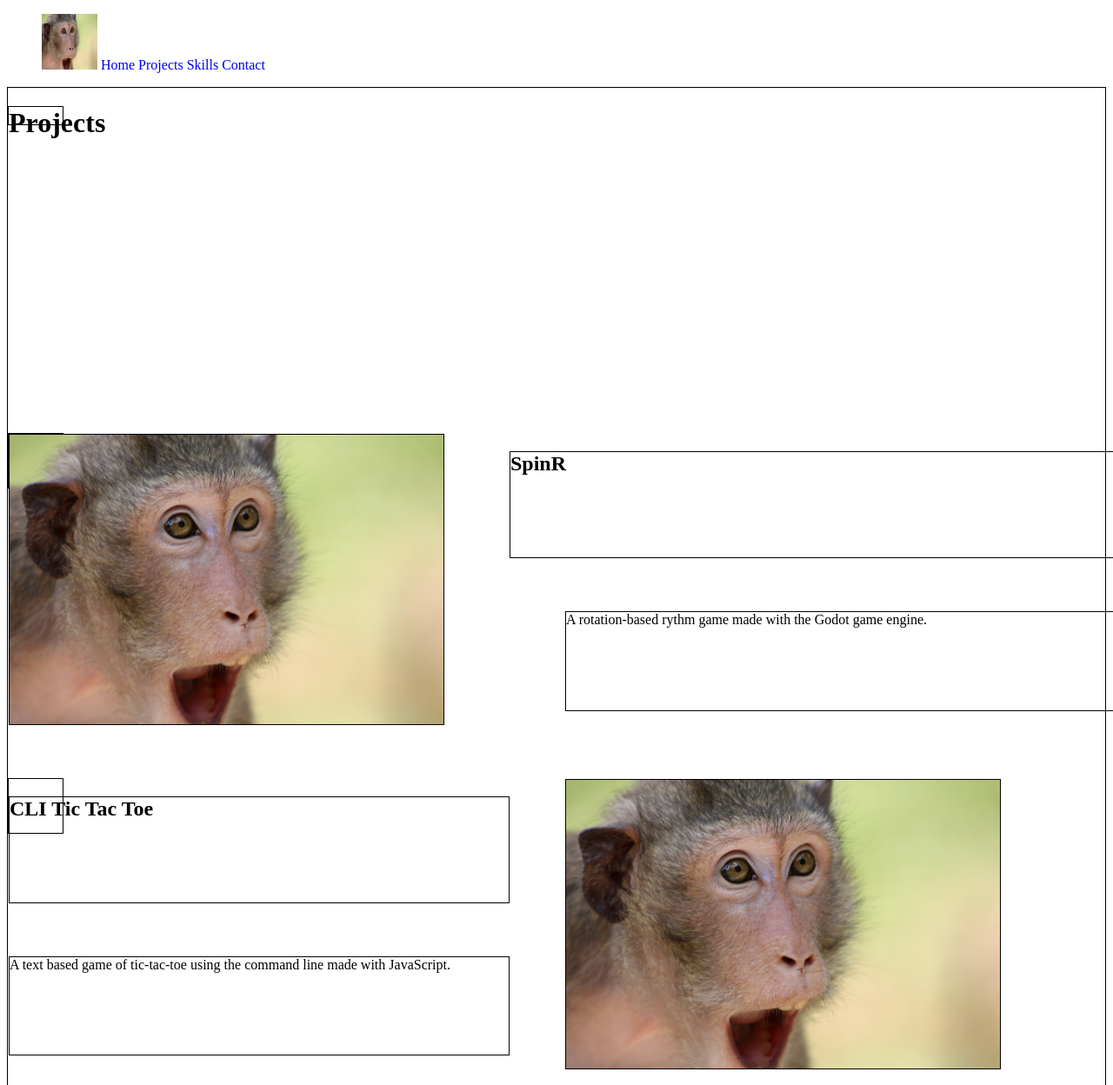
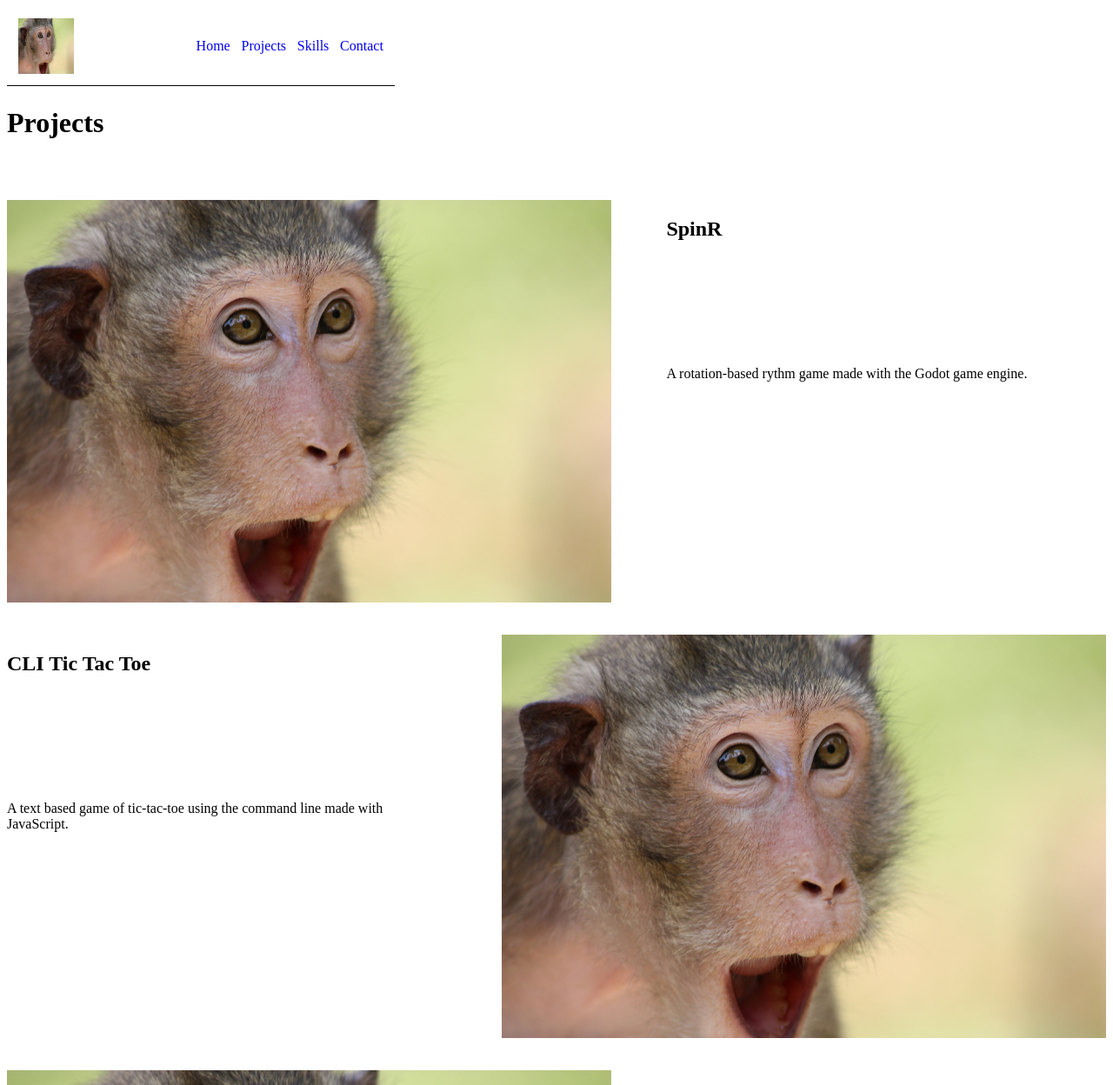
Before and after one commit to Heavy-Horn/Personal-Portfolio, a website: page pages/projects.html in a window 1280 px wide. Shown: the top 1248 px of the page at 87% size. Drawn offline with Linux system fonts and the light colour scheme.

Commit message:
Layout completed

```diff
--- a/components/contact/contact.css
+++ b/components/contact/contact.css
@@ -0,0 +1,50 @@
+.wrapper {
+    margin-left: 5vw;
+    margin-right: 5vw;
+    display: grid;
+    grid-template-columns: auto;
+    grid-template-rows: 5vw 5vw 5vw 10vw 5vw auto 10vw;
+}
+
+.title {
+    grid-column: 1/2;
+    grid-row: 2/3;
+}
+
+.description {
+    grid-column: 1/2;
+    grid-row: 4/5;
+}
+
+.contactform {
+    grid-column: 1/2;
+    grid-row: 6/7;
+    display: grid;
+    grid-template-columns: auto 5vw auto;
+    grid-template-rows: 5vw 4vw 6vw 4vw 20vw 3vw 5vw;
+}
+
+#name {
+    grid-column: 1/4;
+    grid-row: 1/2;
+}
+
+#email {
+    grid-column: 1/4;
+    grid-row: 3/4;
+}
+
+#message {
+    grid-column: 1/4;
+    grid-row: 5/6;
+}
+
+.button {
+    grid-column: 1/2;
+    grid-row: 7/8;
+}
+
+.secondary {
+    grid-row: 7/8;
+    grid-column: 3/4;
+}
--- a/components/header/header.css
+++ b/components/header/header.css
@@ -1,13 +1,23 @@
-.Logo {
+.logo {
     width: 5vw;
     height: 5vw;
-    display: inline-block;
+    padding: 1vw;
+    margin-right: 10vw;
 }
 
-nav li {
-    display: inline-block;
+.navigation li {
+    display: inline-flex;
+    padding-right: 1vw;
 }
 
-nav a {
+.items {
+    align-items: center;
+    display: inline-flex;
+    margin: 0;
+    padding: 0;
+    border-bottom: 1px solid black;
+}
+
+.navigation a {
     text-decoration: none;
 }
--- a/components/home/home.css
+++ b/components/home/home.css
@@ -1,42 +1,65 @@
-#ProfileImage {
-    width: 40vw;
-    grid-column: 2/4;
+@media (max-width: 1080px) {
+    .wrapper {
+        margin-left: 2vw;
+        margin-right: 2vw;
+        display: grid;
+        grid-template-columns: 10vw 30vw 7vw auto;
+        grid-template-rows: 7vw 7vw 30vw 10vw auto 7vw;
+    }
+}
+
+@media (min-width: 1080px) {
+    .wrapper {
+        margin-left: 2vw;
+        margin-right: 2vw;
+        display: grid;
+        grid-template-columns: 10vw 20vw 7vw auto;
+        grid-template-rows: 7vw 7vw 20vw 10vw auto 7vw;
+    }
+}
+
+.profileimage {
+    grid-column: 2/3;
+    grid-row: 2/4;
+    width: 100%;
+    height: 100%;
+}
+
+
+.welcomemessage {
+    grid-column: 4/5;
+    grid-row: 2/3;
+}
+
+.bodytext {
+    grid-column: 4/5;
+    grid-row: 3/4;
+}
+
+.gallerywrapper {
+    grid-row: 5/6;
+    grid-column: 1/5;
+    display: grid;
+    grid-template-columns: 28% 8% 28% 8% 28%;
+    grid-template-rows: auto;
+}
+
+.gallery {
+    height: 100%;
+    width: 100%;
+}
+
+.galleryfirst {
+    grid-column: 1/2;
     grid-row: 1/2;
 }
 
-.Gallery {
-    width: 30vw;
-    height: auto;
-}
-
-.wrapper {
-    display: grid;
-    grid-template-columns: 5vw 40vw 5vw 40vw 5vw;
-    grid-template-rows: auto 5vw auto;
-}
-
-.Introduction {
-    grid-column: 4/6;
+.gallerysecond {
+    grid-column: 3/4;
     grid-row: 1/2;
 }
 
-.GalleryWrapper {
-    display: grid;
-    grid-template-columns: 30vw 3vw 30vw 3vw 30vw;
-    grid-column: 1/7;
-    grid-row: 3/4;
-    grid-template-rows: auto;
-}
-
-.GalleryFirst {
-    grid-column: 1/1;
-    grid-row: 1/2;
-}
-.GalleryMiddle {
-    grid-column: 3/4;
-    grid-row: 1/2;
-}
-.GalleryLast {
+.gallerylast {
     grid-column: 5/6;
     grid-row: 1/2;
 }
--- a/components/projects/projects.css
+++ b/components/projects/projects.css
@@ -1,95 +1,77 @@
-.Wrapper {
+.wrapper {
     display: grid;
-    grid-template-columns: 5vw auto 5vw;
-    grid-template-rows: 5vw 26vw 5vw 26vw 5vw 26vw;
-    border: black solid 1px;
+    grid-template-columns: auto;
+    grid-template-rows: 10vw auto 5vw;
 }
 
-.ShowcaseImage {
-    height: 26vw;
-    width: auto;
-    border: black solid 1px;
+.title {
+    grid-column: 1/2;
+    grid-row: 1/2;
 }
 
-.Title {
-    grid-row: 1/2;
-    border: black solid 1px;
+.projects {
+    display: grid;
+    grid-column: 1/2;
+    grid-row: 2/3;
+    grid-template-columns: auto;
+    grid-template-rows: 28% 8% 28% 8% 28%;
 }
 
-.Showcase1 {
-    grid-row: 3/4;
+.showcase1 {
     display: grid;
-    grid-template-rows: auto 2vw auto;
-    grid-template-columns: 45vw 5vw 50vw;
-    border: black solid 1px;
+    grid-template-columns: 55% 5% auto;
+    grid-template-rows: 45% auto;
+    grid-column: 1/2;
+    grid-row: 1/2;
 }
 
-.Showcase2 {
-    grid-row: 5/6;
+.showcase2 {
     display: grid;
-    grid-template-rows: auto 2vw auto;
-    grid-template-columns: 45vw 5vw 50vw;
-    border: black solid 1px;
+    grid-template-columns: auto 5% 55%;
+    grid-template-rows: 45% auto;
+    grid-column: 1/2;
+    grid-row: 3/4;
 }
 
-.Showcase3 {
-    grid-row: 7/8;
+.showcase3 {
     display: grid;
-    grid-template-rows: auto 2vw auto;
-    grid-template-columns: 45vw 5vw auto;
-    border: black solid 1px;
+    grid-template-columns: 55% 5% auto;
+    grid-template-rows: 45% auto;
+    grid-column: 1/2;
+    grid-row: 5/6;
 }
 
-.Showcase1 .ShowcaseImage {
+.showcase1 .showcaseimage, .showcase3 .showcaseimage {
     grid-column: 1/2;
-    grid-row: 1/4;
-    border: black solid 1px;
+    grid-row: 1/3;
 }
 
-.Showcase2 .ShowcaseImage {
+.showcase2 .showcaseimage {
     grid-column: 3/4;
-    grid-row: 1/4;
-    border: black solid 1px;
+    grid-row: 1/3;
 }
 
-.Showcase3 .ShowcaseImage {
-    grid-column: 1/2;
-    grid-row: 1/4;
-    border: black solid 1px;
+.showcase1 .showcasetitle, .showcase3 .showcasetitle {
+    grid-column: 3/4;
+    grid-row: 1/2;
 }
 
-.Showcase1 .ShowcaseTitle {
-    grid-column: 2/4;
+.showcase2 .showcasetitle {
+    grid-column: 1/2;
     grid-row: 1/2;
-    border: black solid 1px;
 }
 
-.Showcase2 .ShowcaseTitle {
-    grid-column: 1/2;
-    grid-row: 1/2;
-    border: black solid 1px;
+.showcase1 .showcasedescription, .showcase3 .showcasedescription {
+    grid-column: 3/4;
+    grid-row: 2/3;
 }
 
-.Showcase3 .ShowcaseTitle {
-    grid-column: 3/4;
-    grid-row: 1/2;
-    border: black solid 1px;
+.showcase2 .showcasedescription {
+    grid-column: 1/2;
+    grid-row: 2/3;
 }
 
-.Showcase1 .ShowcaseDescription {
-    grid-column: 3/4;
-    grid-row: 3/4;
-    border: black solid 1px;
+.showcaseimage {
+    width: 100%;
+    height: 100%;
 }
-
-.Showcase2 .ShowcaseDescription {
-    grid-column: 1/2;
-    grid-row: 3/4;
-    border: black solid 1px;
-}
-
-.Showcase3 .ShowcaseDescription {
-    grid-column: 3/4;
-    grid-row: 3/4;
-    border: black solid 1px;
-}
--- a/components/skills/skills.css
+++ b/components/skills/skills.css
@@ -0,0 +1,27 @@
+.wrapper {
+    display: grid;
+    grid-template-columns: 10vw 37vw 1vw 1vw 1vw 37vw auto;
+    grid-template-rows: 5vw 7vw 37vw 1vw 1vw 1vw 27vw auto;
+}
+
+.profile {
+    grid-column: 2/3;
+    grid-row: 3/4;
+    width: 100%;
+    height: 100%;
+}
+
+.title {
+    grid-column: 6/7;
+    grid-row: 2/3;
+}
+
+.skills {
+    grid-column: 6/7;
+    grid-row: 3/4;
+}
+
+.bio {
+    grid-column: 2/7;
+    grid-row: 6/8;
+}
--- a/pages/projects.html
+++ b/pages/projects.html
@@ -8,9 +8,9 @@
     <title>Projects | Dylan Fry</title>
 </head>
 <body>
-    <nav>
-        <ul>
-            <img class="Logo" src="../assets/images/PLACEHOLDER-REMOVE BEFORE SUBMIT.jpg" alt="Logo">
+    <nav class="navigation">
+        <ul class="items">
+            <img class="logo" src="../assets/images/PLACEHOLDER-REMOVE BEFORE SUBMIT.jpg" alt="Logo">
             <li><a href="../pages/index.html">Home</a></li>
             <li><a href="../pages/projects.html">Projects</a></li>
             <li><a href="../pages/skills.html">Skills</a></li>
@@ -18,24 +18,27 @@
         </ul>
     </nav>
 
-    <div class="Wrapper">
-        <h1 class="Title">Projects</h1>
-        <section class="Showcase1">
-            <img class="ShowcaseImage" src="../assets/images/PLACEHOLDER-REMOVE BEFORE SUBMIT.jpg" alt="Screenshot of a game with a circle surrounded by other circles.">
-            <h2 class="ShowcaseTitle">SpinR</h2>
-            <p class="ShowcaseDescription">A rotation-based rythm game made with the Godot game engine.</p>
-        </section>
-        <section class="Showcase2">
-            <img class="ShowcaseImage" src="../assets/images/PLACEHOLDER-REMOVE BEFORE SUBMIT.jpg" alt="Screenshot of a game using text in a command line to play tic tac toe.">
-            <h2 class="ShowcaseTitle">CLI Tic Tac Toe</h2>
-            <p class="ShowcaseDescription">A text based game of tic-tac-toe using the command line made with JavaScript.</p>
-        </section>
-        <section class="Showcase3">
-            <img class="ShowcaseImage" src="../assets/images/PLACEHOLDER-REMOVE BEFORE SUBMIT.jpg" alt="Screenshot of a program with a table containing fake patient health records.">
-            <h2 class="ShowcaseTitle">Patient Health System</h2>
-            <p class="ShowcaseDescription">A patient health record system using the command line made with JavaScript.</p>
-        </section>
+    <div class="wrapper">
+        <h1 class="title">Projects</h1>
+        <div class="projects">
+            <section class="showcase1">
+                <img class="showcaseimage" src="../assets/images/PLACEHOLDER-REMOVE BEFORE SUBMIT.jpg" alt="Screenshot of a game with a circle surrounded by other circles.">
+                <h2 class="showcasetitle">SpinR</h2>
+                <p class="showcasedescription">A rotation-based rythm game made with the Godot game engine.</p>
+            </section>
+            <section class="showcase2">
+                <img class="showcaseimage" src="../assets/images/PLACEHOLDER-REMOVE BEFORE SUBMIT.jpg" alt="Screenshot of a game using text in a command line to play tic tac toe.">
+                <h2 class="showcasetitle">CLI Tic Tac Toe</h2>
+                <p class="showcasedescription">A text based game of tic-tac-toe using the command line made with JavaScript.</p>
+            </section>
+            <section class="showcase3">
+                <img class="showcaseimage" src="../assets/images/PLACEHOLDER-REMOVE BEFORE SUBMIT.jpg" alt="Screenshot of a program with a table containing fake patient health records.">
+                <h2 class="showcasetitle">Patient Health System</h2>
+                <p class="showcasedescription">A patient health record system using the command line made with JavaScript.</p>
+            </section>
+        </div>
     </div>
+
     <footer></footer>
 </body>
 </html>
```
Also changed, not shown: pages/contact.html (+17 -7 lines), pages/index.html (+10 -12 lines), pages/skills.html (+9 -10 lines).
